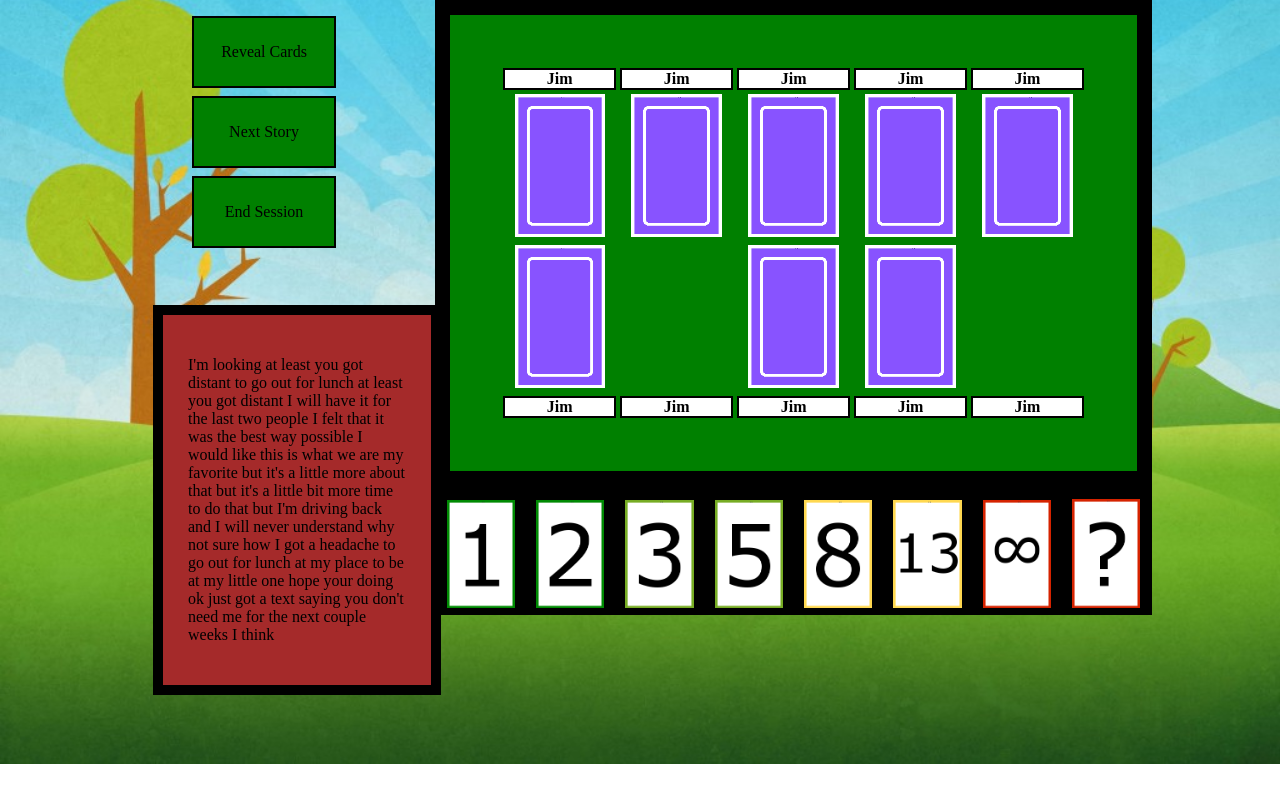
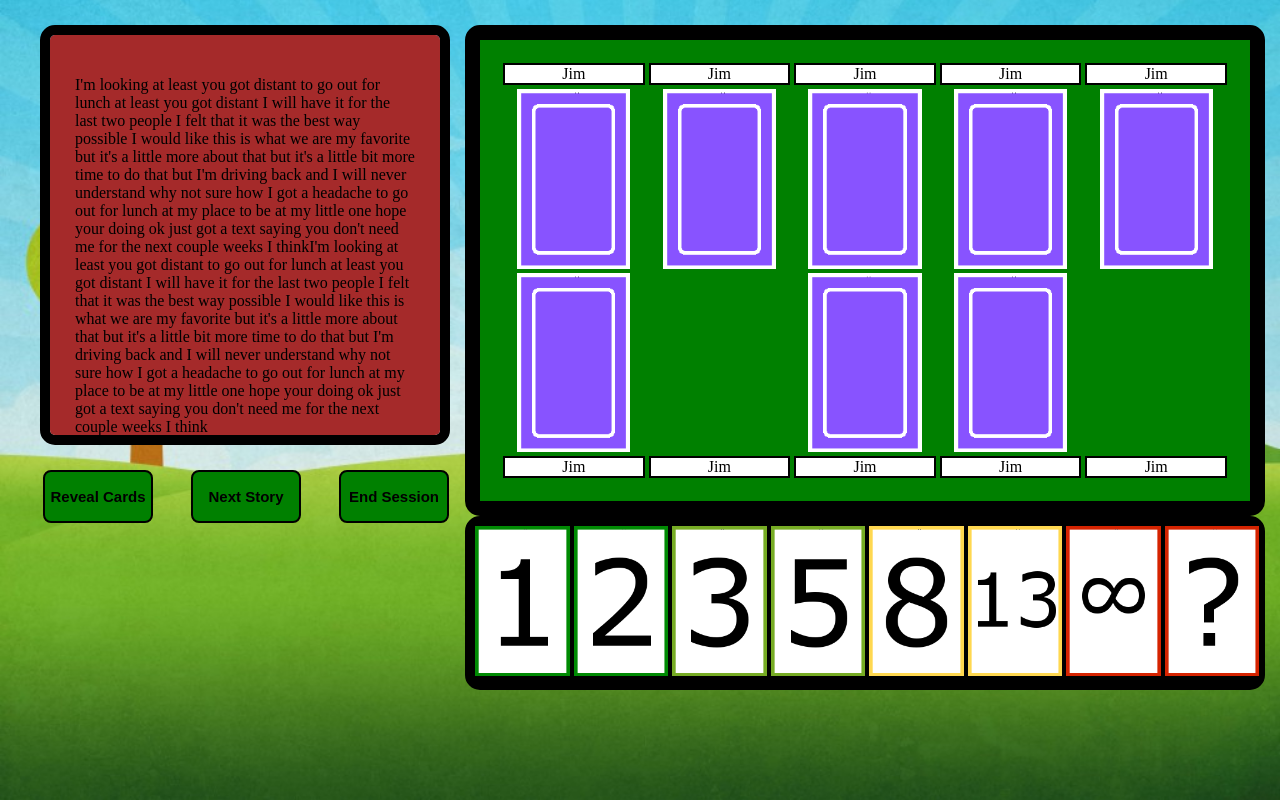
Before and after one commit to CITPlanningPoker/PlanningPoker, a CodeIgniter app: page /PlanningPoker/ in a window 1280 px wide. Run offline with CodeIgniter, Linux system fonts and the light colour scheme; lists and menus that the app fills with data are empty.

Commit message:
Page completed [#160899248]

```diff
--- a/application/views/Game.php
+++ b/application/views/Game.php
@@ -11,124 +11,124 @@
 
 <!--Buttons and storyboard-->
   <div class="leftSide">
-    <!--Buttons for Admin to control the game-->
-    <div class="buttons">
-      <ul>
-        <li>Reveal Cards</li>
-        <li>Next Story</li>
-        <li>End Session</li>
-      </ul>
-    </div>
     <!-- Container for stories-->
     <div class="storyBox">
-      <p>I'm looking at least you got distant to go out for lunch at least you got distant I will have it for the last two people I felt that it was the best way possible I would like this is what we are my favorite but it's a little more about that but it's a little bit more time to do that but I'm driving back and I will never understand why not sure how I got a headache to go out for lunch at my place to be at my little one hope your doing ok just got a text saying you don't need me for the next couple weeks I think</p>
+      <p>I'm looking at least you got distant to go out for lunch at least you got distant I will have it for the last two people I felt that it was the best way possible I would like this is what we are my favorite but it's a little more about that but it's a little bit more time to do that but I'm driving back and I will never understand why not sure how I got a headache to go out for lunch at my place to be at my little one hope your doing ok just got a text saying you don't need me for the next couple weeks I thinkI'm looking at least you got distant to go out for lunch at least you got distant I will have it for the last two people I felt that it was the best way possible I would like this is what we are my favorite but it's a little more about that but it's a little bit more time to do that but I'm driving back and I will never understand why not sure how I got a headache to go out for lunch at my place to be at my little one hope your doing ok just got a text saying you don't need me for the next couple weeks I think</p>
     </div>
+
+    <!--Buttons for Admin to control the game-->
+    <input type="button" class="buttons" value="Reveal Cards">
+    <input type="button" class="buttons" value="Next Story">
+    <input type="button" class="buttons" value="End Session">
   </div>
 
-
 <!--Gameboard-->
-  <div class="rightSide">
+  <div class="middle">
     <table class="cardTable">
       <!-- Top row of names-->
       <tr>
-        <th>
+        <td>
           <p>Jim</p>
-        </th>
-        <th>
+        </td>
+        <td>
           <p>Jim</p>
-        </th>
-        <th>
+        </td>
+        <td>
           <p>Jim</p>
-        </th>
-        <th>
+        </td>
+        <td>
           <p>Jim</p>
-        </th>
-        <th>
+        </td>
+        <td>
           <p>Jim</p>
-        </th>
+        </td>
       </tr>
+
       <!-- Top row of cards -->
       <tr>
-        <th>
+        <td>
           <img src="assets/images/cards/back.png" alt="Playing card back" class="backCard" />
-        </th>
-        <th>
+        </td>
+        <td>
           <img src="assets/images/cards/back.png" alt="Playing card back" class="backCard" />
-        </th>
-        <th>
+        </td>
+        <td>
           <img src="assets/images/cards/back.png" alt="Playing card back" class="backCard" />
-        </th>
-        <th>
+        </td>
+        <td>
           <img src="assets/images/cards/back.png" alt="Playing card back" class="backCard" />
-        </th>
-        <th>
+        </td>
+        <td>
           <img src="assets/images/cards/back.png" alt="Playing card back" class="backCard" />
-        </th>
+        </td>
       </tr>
+
       <!-- Bottom row of cards -->
       <tr>
-        <th>
+        <td>
           <img src="assets/images/cards/back.png" alt="Playing card back" class="backCard" />
-        </th>
-        <th>
+        </td>
+        <td>
           <img src="assets/images/cards/blank.png" alt="Playing card back" class="backCard" />
-        </th>
-        <th>
+        </td>
+        <td>
           <img src="assets/images/cards/back.png" alt="Playing card back" class="backCard" />
-        </th>
-        <th>
+        </td>
+        <td>
           <img src="assets/images/cards/back.png" alt="Playing card back" class="backCard" />
-        </th>
-        <th>
+        </td>
+        <td>
           <img src="assets/images/cards/blank.png" alt="Playing card back" class="backCard" />
-        </th>
+        </td>
       </tr>
+
       <!-- Bottom row of names -->
       <tr>
-        <th>
+        <td>
           <p>Jim</p>
-        </th>
-        <th>
+        </td>
+        <td>
           <p>Jim</p>
-        </th>
-        <th>
+        </td>
+        <td>
           <p>Jim</p>
-        </th>
-        <th>
+        </td>
+        <td>
           <p>Jim</p>
-        </th>
-        <th>
+        </td>
+        <td>
           <p>Jim</p>
-        </th>
+        </td>
       </tr>
     </table>
+
 <!-- Card tray at bottom of screen-->
     <table class="cardContainer">
       <tr>
-        <th>
+        <td>
           <img src="assets/images/cards/1.png" alt="Playing card 1" class="playCard" />
-        </th>
-        <th>
+        </td>
+        <td>
           <img src="assets/images/cards/2.png" alt="Playing card 2" class="playCard" />
-        </th>
-        <th>
+        </td>
+        <td>
           <img src="assets/images/cards/3.png" alt="Playing card 3" class="playCard" />
-        </th>
-        <th>
+        </td>
+        <td>
           <img src="assets/images/cards/5.png" alt="Playing card 5" class="playCard" />
-        </th>
-        <th>
+        </td>
+        <td>
           <img src="assets/images/cards/8.png" alt="Playing card 8" class="playCard" />
-        </th>
-        <th>
+        </td>
+        <td>
           <img src="assets/images/cards/13.png" alt="Playing card 13" class="playCard" />
-        </th>
-        <th>
+        </td>
+        <td>
           <img src="assets/images/cards/Inf.png" alt="Playing card Inf" class="playCard" />
-        </th>
-        <th>
+        </td>
+        <td>
           <img src="assets/images/cards/Question.png" alt="Playing card ?" class="playCard" />
-        </th>
+        </td>
       </tr>
     </table>
   </div>
--- a/assets/css/gameStyle.css
+++ b/assets/css/gameStyle.css
@@ -3,81 +3,108 @@ html {
     background-position: center;
     background-repeat: no-repeat;
     background-size: cover;
+    height: 100%;
 }
 
 body{
-    width: 80%;
     margin: 0 auto;
+    width: 1250px;
 }
 
-/*sidebar buttons*/
+/* Left side UI */
 .leftSide {
     float: left;
-    height: 100%;
-    width: 25%;
+    width: 450px;
+    height: 450px;
 }
 
+/* Sidebar buttons */
 .buttons {
+    background-color: green;
+    border: 2px solid black;
+    color: black;
+    width: 110px;
+    margin: 0 10px 0 28px;
+    padding: 16px 2px 16px 2px;
+    border-radius: 8px;
     float: left;
+    list-style-type: none;
+    text-align: center;
+    display: inline-block;
+    font-size: 15px;
+    font-weight: bold;
+    cursor: pointer;
+}
+.buttons:hover{
+    text-decoration: none;
+    background-color: white;
 }
 
-.buttons ul {
-    list-style-type: none;
-    margin-top: 1em;
-    margin-left: .5em;
-    margin-bottom: 2em;
+/* Story board */
+.storyBox {
+    float: left;
+    background-color: brown;
+    border: 10px solid black;
+    border-radius: 15px;
+    padding: 25px;
+    margin: 25px;
+    min-width: 340px;
+    height: 350px;
+    overflow: auto;
 }
 
-.buttons ul li {
-    text-align: center;
-    width: 110px;
-    padding: 25px 15px 25px 15px;
-    margin-bottom: .5em;
-    margin-left: 1em;
-    border: 2px solid black;
-    background-color: green;
+/* Middle screen UI */
+.middle {
+    float: left;
+    width: 800px;
+    padding-top: 25px;
 }
 
-/*story board*/
-.storyBox {
-    border: 2px solid black;
-    float: left;
-    bottom: 0;
-
-    background-color: brown;
-    width: 85%;
-    border: 10px solid black;
-    padding: 25px;
-    margin: 25px;
+/* Main game board */
+.cardTable {
+    /* Table used for cards on the table*/
+    margin-left: auto;
+    margin-right: auto;
+    padding: 20px;
+    background-color: green;
+    border: 15px solid black;
+    border-radius: 15px;
 }
 
-/*Main game board*/
-.rightSide {
-    float: right;
-    height: 100%;
-    width: 70%;
-}
-
-/*images*/
-.cardTable {
+.cardTable img {
+    display: block;
     margin-left: auto;
     margin-right: auto;
-    padding: 50px;
-    background-color: green;
-    border: 15px solid black;
 }
 
 .cardTable p {
+    /* Table used for user names*/
     margin: 0 auto;
     border: 2px solid black;
     background-color: white;
+    text-align: center;
 }
 
 .cardContainer {
+    /* Table used to hold user's cards*/
     margin-left: auto;
     margin-right: auto;
-    padding-top: 10px;
+    border: 5px solid black;
+    border-radius: 15px;
     background-color: black;
+}
+
+.cardContainer img {
+    width: 100%;
+    margin-left: 0 auto;
+    margin-right: 0 auto;
+    margin: 2px;
+}
+
+.cardContainer img:hover {
+    border: 2px solid gold;
+    margin: 0;
+    cursor: pointer;
 }
 
 .backCard {
```
